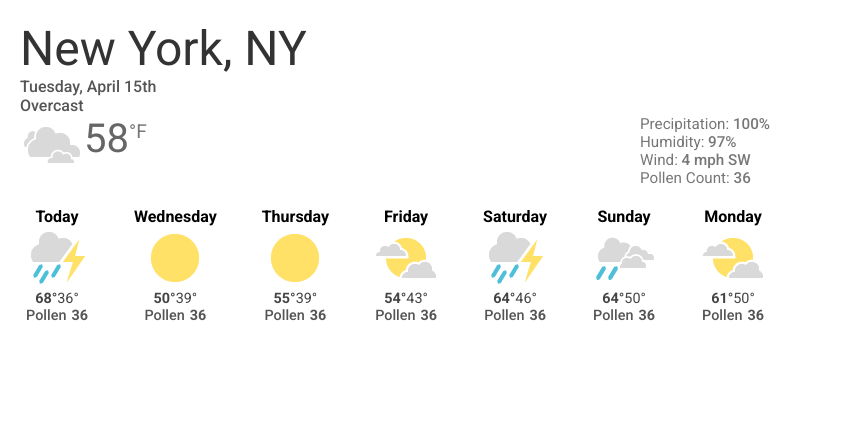
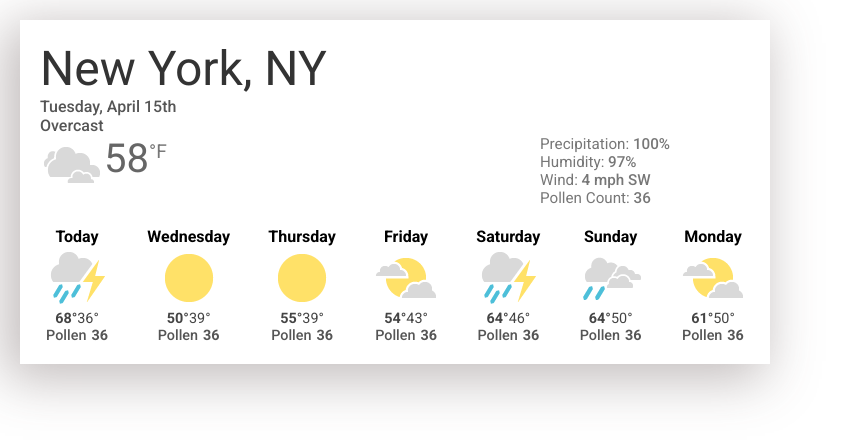
Before and after one commit to smdnayem/weather_res_problem, a plain HTML site: page index.html in a window 1280 px wide. Shown: the whole page, without its empty margins (0-852 px from the left). Drawn offline with Linux system fonts and the light colour scheme.

Commit message:
Update style.css

```diff
--- a/css/style.css
+++ b/css/style.css
@@ -16,7 +16,7 @@ body {
 }
 .app-body {
   min-width: 410px;
-  max-width:750px;
+  max-width: 750px;
   background-color: none;
   margin: 20px;
 }
@@ -26,10 +26,11 @@ body {
   }
 } */
 
-@media screen and (min-width: 550px) and (max-width: 750px) {
+@media screen and (min-width: 550px) {
   .app-body {
     width: 750px;
-    box-shadow: 20px 22px 17px -13px rgba(85,70,70,0.36);
+    padding: 20px;
+    box-shadow: -10px 10px 50px 5px rgb(85 70 70 / 36%);
   }
 }
 
@@ -60,6 +61,9 @@ body {
 .header-disc-left {
   display: flex;
   justify-content: flex-start;
+}
+.header-disc-right {
+  padding-right: 5rem;
 }
 .cloud {
 }
```
